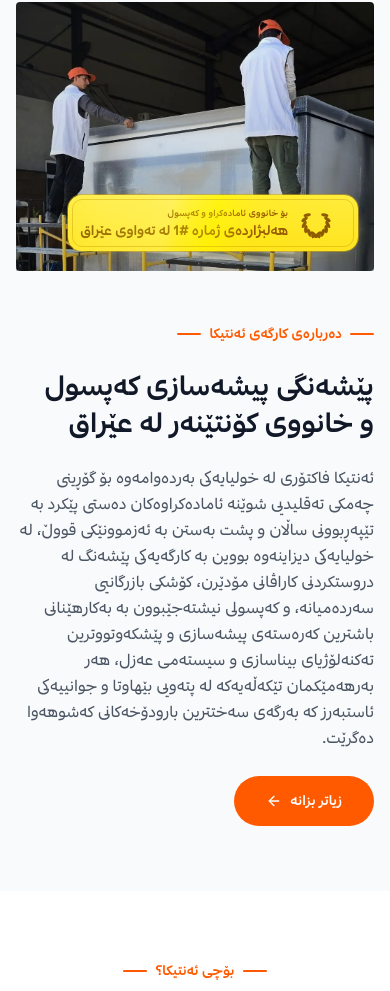
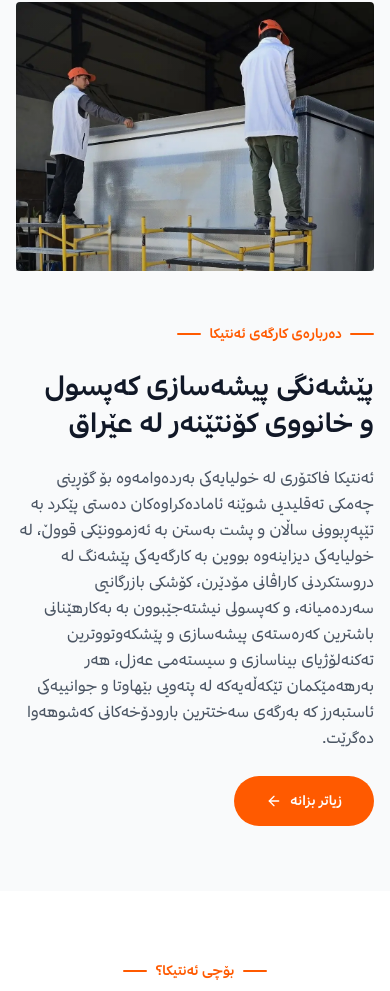
Before and after one commit to hamayalii/antika-factoryy, a React (Vite) app: page / in a window 390 px wide. Shown: the part 2134-3125 px from the top of the page. Built offline with nearby package versions, Linux system fonts and the light colour scheme.

Commit message:
fix some bugs

```diff
--- a/src/components/FactoryInfoSection.tsx
+++ b/src/components/FactoryInfoSection.tsx
@@ -91,7 +91,7 @@ function AboutAntikaFactory() {
                 />
                 <div className="absolute inset-0 bg-gradient-to-t from-black/20 to-transparent" />
               </div>
-              <div className="absolute bottom-4 right-4 sm:bottom-6 sm:right-8 lg:bottom-8 lg:right-18 z-10 badge-float" style={{ transform: 'scale(clamp(0.6, 8vw, 1))' }}>
+              <div className="absolute bottom-4 right-4 sm:bottom-6 sm:right-8 lg:bottom-8 lg:right-18 z-10 badge-float hidden lg:block" style={{ transform: 'scale(clamp(0.6, 8vw, 1))' }}>
                 <AwardBadge title="بۆ خانووی ئامادەکراو و کەپسول" subtitle="هەڵبژاردەی ژمارە #1 لە تەواوی عێراق" />
               </div>
             </div>
```
